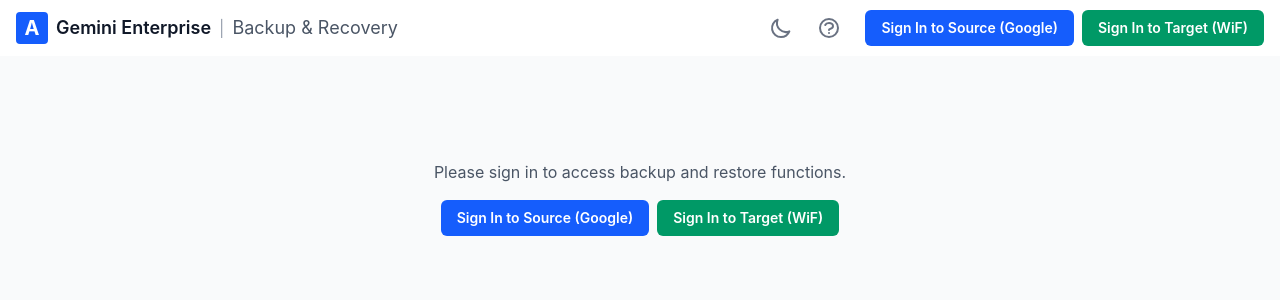
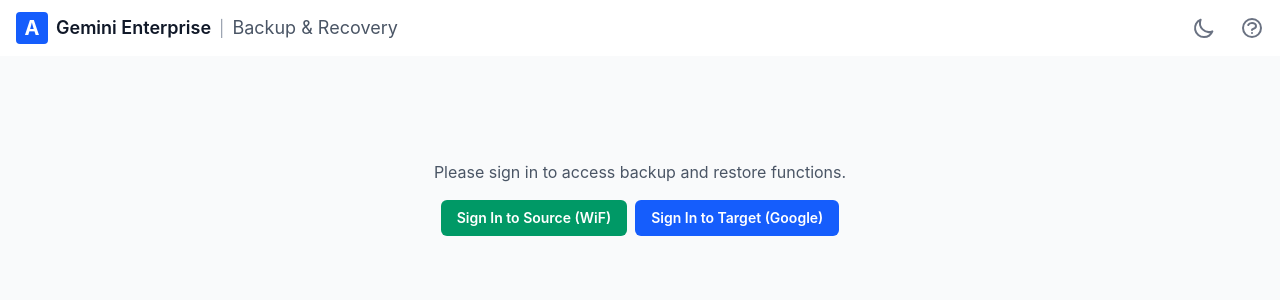
Before and after one commit to wdufrin/Backup_Restore_App, a React (Vite) app: page / in a window 1280 px wide. Shown: the top 300 px of the page. Built offline with nearby package versions, Linux system fonts and the light colour scheme.

Commit message:
refactor: abstract login buttons into renderLoginButton helper and update default IdP configurations

```diff
--- a/src/App.tsx
+++ b/src/App.tsx
@@ -254,6 +254,35 @@ function App() {
     reader.readAsText(file);
   };
 
+  const renderLoginButton = (role: 'source' | 'target') => {
+    const idp = role === 'source' ? sourceIdp : (sourceIdp === 'Google' ? 'WiF' : 'Google');
+
+    if (idp === 'Google' && enableGoogleIdp) {
+      return (
+        <button
+          key="google"
+          onClick={handleGoogleSignIn}
+          className="px-4 py-2 bg-blue-600 hover:bg-blue-700 rounded-md text-sm font-semibold text-white transition-colors shadow-sm"
+        >
+          {isIdpChangeEnabled ? `Sign In to ${role === 'source' ? 'Source' : 'Target'} (Google)` : 'Sign In with Google'}
+        </button>
+      );
+    }
+
+    if (idp === 'WiF' && enableWifIdp) {
+      return (
+        <button
+          key="wif"
+          onClick={handleWifSignIn}
+          className="px-4 py-2 bg-emerald-600 hover:bg-emerald-700 rounded-md text-sm font-semibold text-white transition-colors shadow-sm"
+        >
+          {isIdpChangeEnabled ? `Sign In to ${role === 'source' ? 'Source' : 'Target'} (WiF)` : 'Sign In with WiF'}
+        </button>
+      );
+    }
+    return null;
+  };
+
   return (
     <div className="min-h-screen bg-gray-50 dark:bg-slate-900 text-gray-900 dark:text-slate-200 flex flex-col font-sans">
       <header className="bg-white dark:bg-slate-800 border-b border-gray-200 dark:border-slate-700 p-4 flex justify-between items-center h-14 flex-shrink-0 shadow-sm">
@@ -297,26 +326,7 @@ function App() {
               </div>
               <button onClick={handleSignOut} className="ml-2 text-xs text-red-400 hover:text-red-300 font-medium">Sign Out</button>
             </div>
-          ) : (
-            <div className="flex gap-2">
-              {enableGoogleIdp && (
-                <button
-                  onClick={handleGoogleSignIn}
-                  className="px-4 py-2 bg-blue-600 hover:bg-blue-700 rounded-md text-sm font-semibold text-white transition-colors shadow-sm"
-                >
-                  {isIdpChangeEnabled ? `Sign In to ${sourceIdp === 'Google' ? 'Source' : 'Target'} (Google)` : 'Sign In with Google'}
-                </button>
-              )}
-              {enableWifIdp && (
-                <button
-                  onClick={handleWifSignIn}
-                  className="px-4 py-2 bg-emerald-600 hover:bg-emerald-700 rounded-md text-sm font-semibold text-white transition-colors shadow-sm"
-                >
-                  {isIdpChangeEnabled ? `Sign In to ${sourceIdp === 'WiF' ? 'Source' : 'Target'} (WiF)` : 'Sign In with WiF'}
-                </button>
-              )}
-            </div>
-          )}
+          ) : null}
         </div>
       </header>
 
@@ -353,22 +363,8 @@ function App() {
             <div className="flex flex-col items-center justify-center mt-20">
               <p className="text-gray-600 mb-4">Please sign in to access backup and restore functions.</p>
               <div className="flex gap-2 items-center">
-                {enableGoogleIdp && (
-                  <button
-                    onClick={handleGoogleSignIn}
-                    className="px-4 py-2 bg-blue-600 hover:bg-blue-700 rounded-md text-sm font-semibold text-white transition-colors shadow-sm"
-                  >
-                    {isIdpChangeEnabled ? `Sign In to ${sourceIdp === 'Google' ? 'Source' : 'Target'} (Google)` : 'Sign In with Google'}
-                  </button>
-                )}
-                {enableWifIdp && (
-                  <button
-                    onClick={handleWifSignIn}
-                    className="px-4 py-2 bg-emerald-600 hover:bg-emerald-700 rounded-md text-sm font-semibold text-white transition-colors shadow-sm"
-                  >
-                    {isIdpChangeEnabled ? `Sign In to ${sourceIdp === 'WiF' ? 'Source' : 'Target'} (WiF)` : 'Sign In with WiF'}
-                  </button>
-                )}
+                {renderLoginButton('source')}
+                {renderLoginButton('target')}
                 {isAdminModeEnabled && (
                   <button onClick={() => setIsWifModalOpen(true)} className="p-2 bg-gray-100 hover:bg-gray-200 rounded-full shadow-md transition-colors" title="WIF Configuration">
                     <svg xmlns="http://www.w3.org/2000/svg" className="h-5 w-5 text-gray-600" fill="none" viewBox="0 0 24 24" stroke="currentColor">
```
Also changed, not shown: 1 other file (tests, documents, lock files or other folders).
